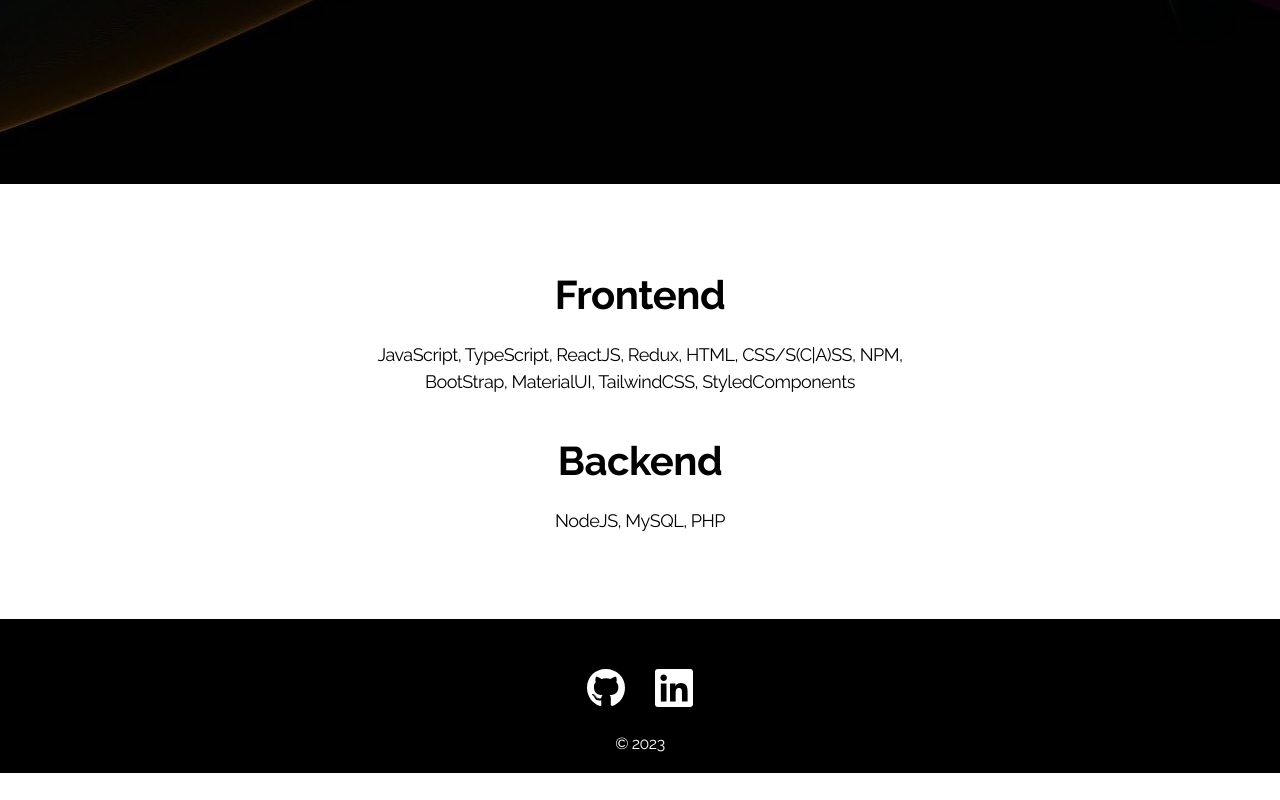
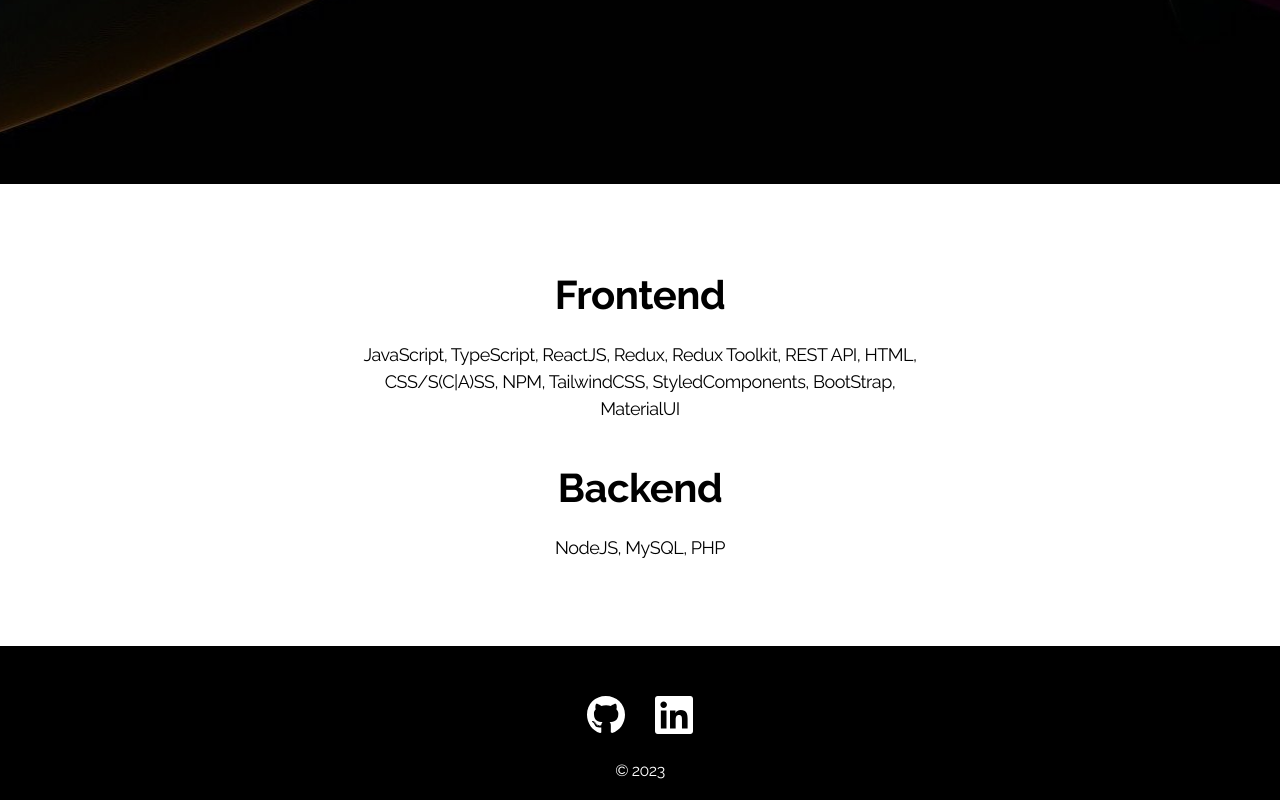
Before and after one commit to PavelLiashkevich/portfolio-react, a React (Create React App) app: page / in a window 1280 px wide. Shown: the part 706-1506 px from the top of the page. Before the commit the page ends 1479 px from the top, so only its background shows below. Built offline with nearby package versions, Linux system fonts and the light colour scheme.

Commit message:
refactor: skills

```diff
--- a/src/pages/Home.jsx
+++ b/src/pages/Home.jsx
@@ -10,8 +10,9 @@ const Home = () => {
 						<li className='content-list__item'>
 							<h2 className='title-2'>Frontend</h2>
 							<p>
-								JavaScript, TypeScript, ReactJS, Redux, HTML, CSS/S(C|A)SS, NPM,
-								BootStrap, MaterialUI, TailwindCSS, StyledComponents
+								JavaScript, TypeScript, ReactJS, Redux, Redux Toolkit, REST API,
+								HTML, CSS/S(C|A)SS, NPM, TailwindCSS, StyledComponents,
+								BootStrap, MaterialUI
 							</p>
 						</li>
 						<li className='content-list__item'>
```
